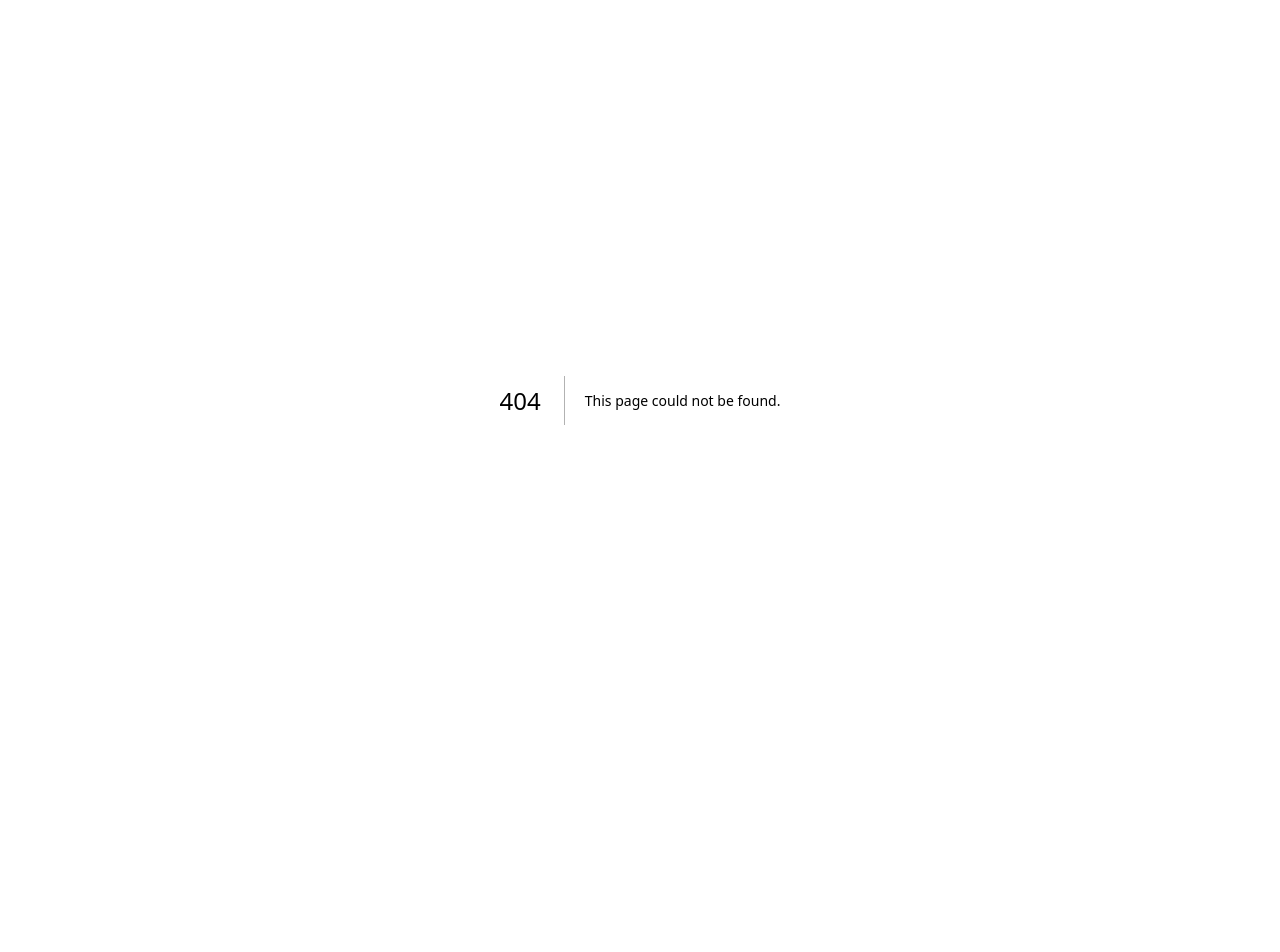
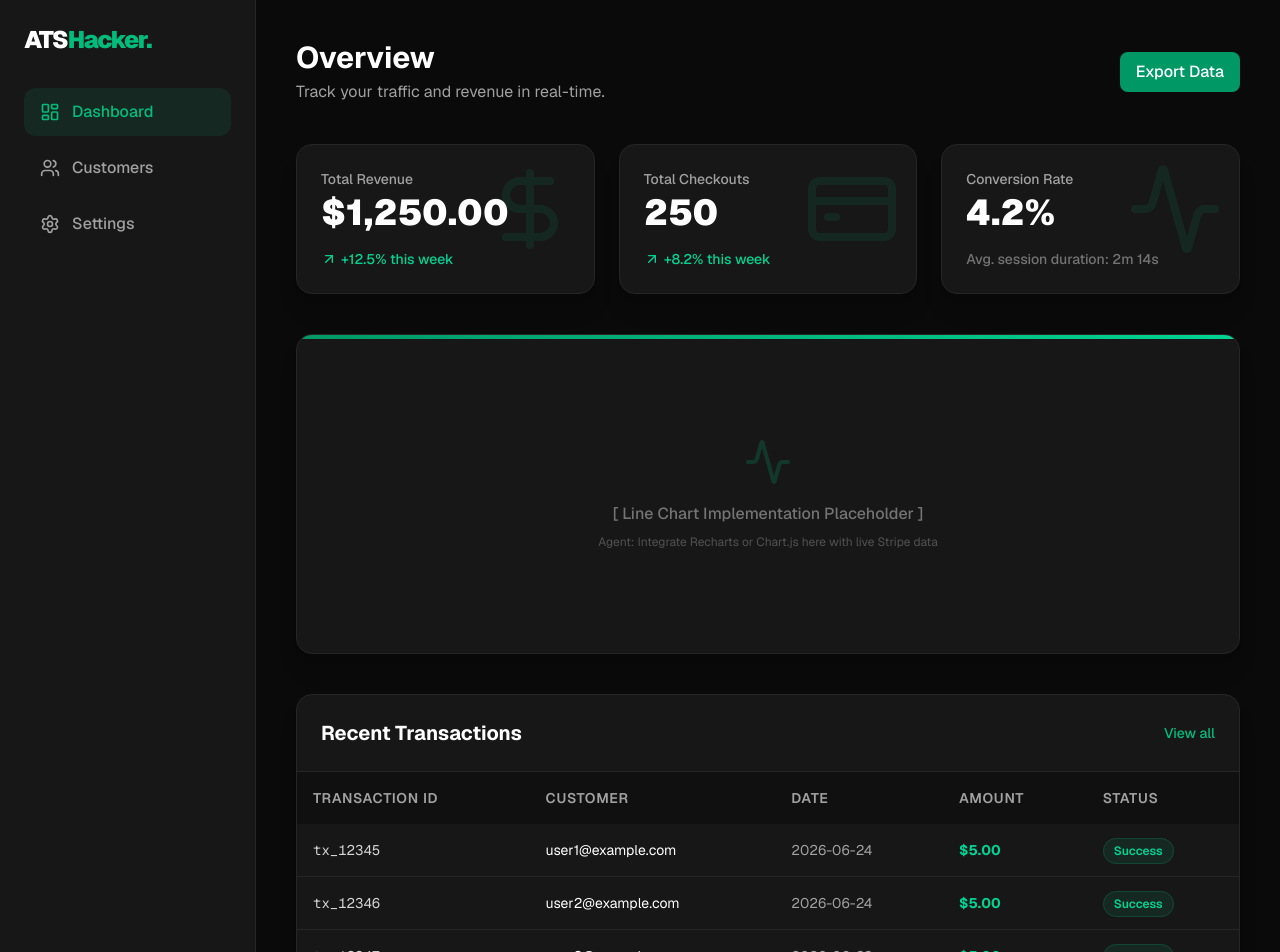
Before and after one commit to andynettlez-droid/ats-hacker, a Next.js app in the folder web/: page /admin in a window 1280 px wide. Before the commit this address had no page. Shown: the top 952 px of the page. Before the commit the page ends 800 px from the top, so only its background shows below. Built offline with nearby package versions, Linux system fonts and the light colour scheme.

Commit message:
feat: admin dashboard UI layer (mockup data)

```diff
--- /dev/null
+++ b/web/src/app/admin/page.tsx
@@ -0,0 +1,156 @@
+import React from 'react';
+import { DollarSign, CreditCard, Activity, ArrowUpRight, Users, LayoutDashboard, Settings, LogOut } from 'lucide-react';
+
+export default function AdminDashboard() {
+  // Dummy Data for the UI Implementation Agent
+  const metrics = {
+    revenue: "$1,250.00",
+    sales: 250,
+    conversion: "4.2%"
+  };
+
+  const recentTransactions = [
+    { id: "tx_12345", email: "user1@example.com", amount: "$5.00", date: "2026-06-24", status: "Success" },
+    { id: "tx_12346", email: "user2@example.com", amount: "$5.00", date: "2026-06-24", status: "Success" },
+    { id: "tx_12347", email: "user3@example.com", amount: "$5.00", date: "2026-06-23", status: "Success" },
+    { id: "tx_12348", email: "user4@example.com", amount: "$5.00", date: "2026-06-23", status: "Success" },
+  ];
+
+  return (
+    <div className="min-h-screen bg-neutral-950 text-neutral-100 font-sans flex selection:bg-emerald-500/30">
+      {/* Sidebar */}
+      <aside className="w-64 bg-neutral-900 border-r border-neutral-800 flex flex-col hidden md:flex">
+        <div className="p-6">
+          <div className="text-2xl font-black tracking-tighter text-white mb-8">
+            ATS<span className="text-emerald-500">Hacker.</span>
+          </div>
+          <nav className="space-y-2">
+            <a href="#" className="flex items-center space-x-3 px-4 py-3 bg-emerald-500/10 text-emerald-500 rounded-xl font-medium transition">
+              <LayoutDashboard className="w-5 h-5" />
+              <span>Dashboard</span>
+            </a>
+            <a href="#" className="flex items-center space-x-3 px-4 py-3 text-neutral-400 hover:text-white hover:bg-neutral-800 rounded-xl font-medium transition">
+              <Users className="w-5 h-5" />
+              <span>Customers</span>
+            </a>
+            <a href="#" className="flex items-center space-x-3 px-4 py-3 text-neutral-400 hover:text-white hover:bg-neutral-800 rounded-xl font-medium transition">
+              <Settings className="w-5 h-5" />
+              <span>Settings</span>
+            </a>
+          </nav>
+        </div>
+        <div className="mt-auto p-6">
+          <button className="flex items-center space-x-3 text-neutral-500 hover:text-red-400 transition w-full px-4 py-2 font-medium">
+            <LogOut className="w-5 h-5" />
+            <span>Logout</span>
+          </button>
+        </div>
+      </aside>
+
+      {/* Main Content */}
+      <main className="flex-1 p-6 md:p-10 overflow-y-auto">
+        <header className="flex justify-between items-center mb-10">
+          <div>
+            <h1 className="text-3xl font-bold text-white">Overview</h1>
+            <p className="text-neutral-400 mt-1">Track your traffic and revenue in real-time.</p>
+          </div>
+          <button className="bg-emerald-600 hover:bg-emerald-500 text-white px-4 py-2 rounded-lg font-medium transition flex items-center space-x-2">
+            <span>Export Data</span>
+          </button>
+        </header>
+
+        {/* Metrics Grid */}
+        <div className="grid grid-cols-1 md:grid-cols-3 gap-6 mb-10">
+          {/* Revenue Card */}
+          <div className="bg-neutral-900 border border-neutral-800 rounded-2xl p-6 shadow-xl relative overflow-hidden group">
+            <div className="absolute top-0 right-0 p-4 opacity-10 group-hover:opacity-20 transition">
+              <DollarSign className="w-24 h-24 text-emerald-500" />
+            </div>
+            <div className="relative z-10">
+              <p className="text-sm font-medium text-neutral-400 mb-1">Total Revenue</p>
+              <p className="text-4xl font-black text-white">{metrics.revenue}</p>
+              <div className="mt-4 flex items-center text-emerald-400 text-sm font-medium">
+                <ArrowUpRight className="w-4 h-4 mr-1" />
+                <span>+12.5% this week</span>
+              </div>
+            </div>
+          </div>
+
+          {/* Sales Card */}
+          <div className="bg-neutral-900 border border-neutral-800 rounded-2xl p-6 shadow-xl relative overflow-hidden group">
+            <div className="absolute top-0 right-0 p-4 opacity-10 group-hover:opacity-20 transition">
+              <CreditCard className="w-24 h-24 text-emerald-500" />
+            </div>
+            <div className="relative z-10">
+              <p className="text-sm font-medium text-neutral-400 mb-1">Total Checkouts</p>
+              <p className="text-4xl font-black text-white">{metrics.sales}</p>
+              <div className="mt-4 flex items-center text-emerald-400 text-sm font-medium">
+                <ArrowUpRight className="w-4 h-4 mr-1" />
+                <span>+8.2% this week</span>
+              </div>
+            </div>
+          </div>
+
+          {/* Conversion Card */}
+          <div className="bg-neutral-900 border border-neutral-800 rounded-2xl p-6 shadow-xl relative overflow-hidden group">
+            <div className="absolute top-0 right-0 p-4 opacity-10 group-hover:opacity-20 transition">
+              <Activity className="w-24 h-24 text-emerald-500" />
+            </div>
+            <div className="relative z-10">
+              <p className="text-sm font-medium text-neutral-400 mb-1">Conversion Rate</p>
+              <p className="text-4xl font-black text-white">{metrics.conversion}</p>
+              <div className="mt-4 flex items-center text-neutral-500 text-sm font-medium">
+                <span>Avg. session duration: 2m 14s</span>
+              </div>
+            </div>
+          </div>
+        </div>
+
+        {/* Chart Area Mockup */}
+        <div className="bg-neutral-900 border border-neutral-800 rounded-2xl p-6 shadow-xl mb-10 h-80 flex flex-col justify-center items-center relative overflow-hidden">
+          <div className="absolute top-0 left-0 w-full h-1 bg-gradient-to-r from-emerald-600 to-emerald-400"></div>
+          <Activity className="w-12 h-12 text-emerald-500/20 mb-4" />
+          <p className="text-neutral-500 font-medium">[ Line Chart Implementation Placeholder ]</p>
+          <p className="text-xs text-neutral-600 mt-2">Agent: Integrate Recharts or Chart.js here with live Stripe data</p>
+        </div>
+
+        {/* Recent Transactions Table */}
+        <div className="bg-neutral-900 border border-neutral-800 rounded-2xl shadow-xl overflow-hidden">
+          <div className="p-6 border-b border-neutral-800 flex justify-between items-center">
+            <h2 className="text-xl font-bold text-white">Recent Transactions</h2>
+            <a href="#" className="text-sm text-emerald-500 hover:text-emerald-400 font-medium transition">View all</a>
+          </div>
+          <div className="overflow-x-auto">
+            <table className="w-full text-left border-collapse">
+              <thead>
+                <tr className="bg-neutral-950/50 text-neutral-400 text-sm uppercase tracking-wider">
+                  <th className="p-4 font-semibold">Transaction ID</th>
+                  <th className="p-4 font-semibold">Customer</th>
+                  <th className="p-4 font-semibold">Date</th>
+                  <th className="p-4 font-semibold">Amount</th>
+                  <th className="p-4 font-semibold">Status</th>
+                </tr>
+              </thead>
+              <tbody className="divide-y divide-neutral-800">
+                {recentTransactions.map((tx) => (
+                  <tr key={tx.id} className="hover:bg-neutral-800/50 transition">
+                    <td className="p-4 text-sm font-mono text-neutral-300">{tx.id}</td>
+                    <td className="p-4 text-sm text-white">{tx.email}</td>
+                    <td className="p-4 text-sm text-neutral-400">{tx.date}</td>
+                    <td className="p-4 text-sm font-bold text-emerald-400">{tx.amount}</td>
+                    <td className="p-4 text-sm">
+                      <span className="bg-emerald-500/10 text-emerald-400 px-2.5 py-1 rounded-full text-xs font-semibold border border-emerald-500/20">
+                        {tx.status}
+                      </span>
+                    </td>
+                  </tr>
+                ))}
+              </tbody>
+            </table>
+          </div>
+        </div>
+
+      </main>
+    </div>
+  );
+}
```
